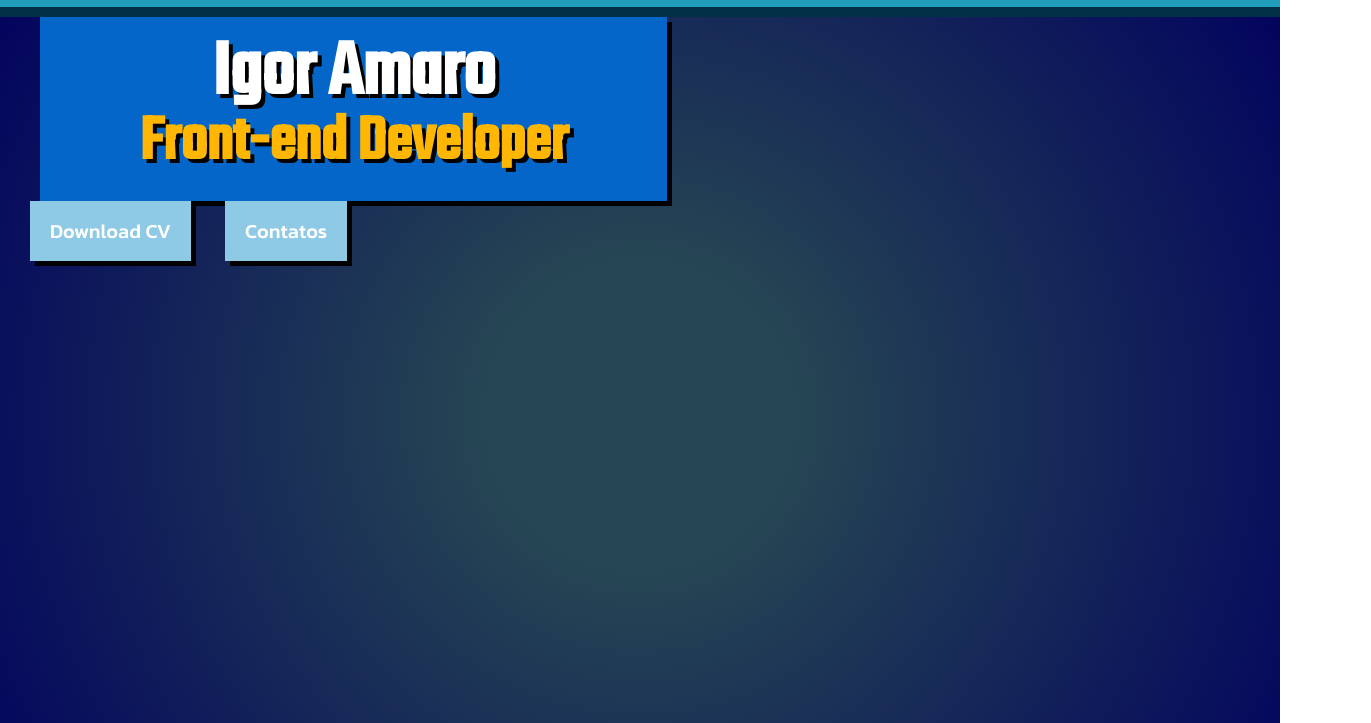
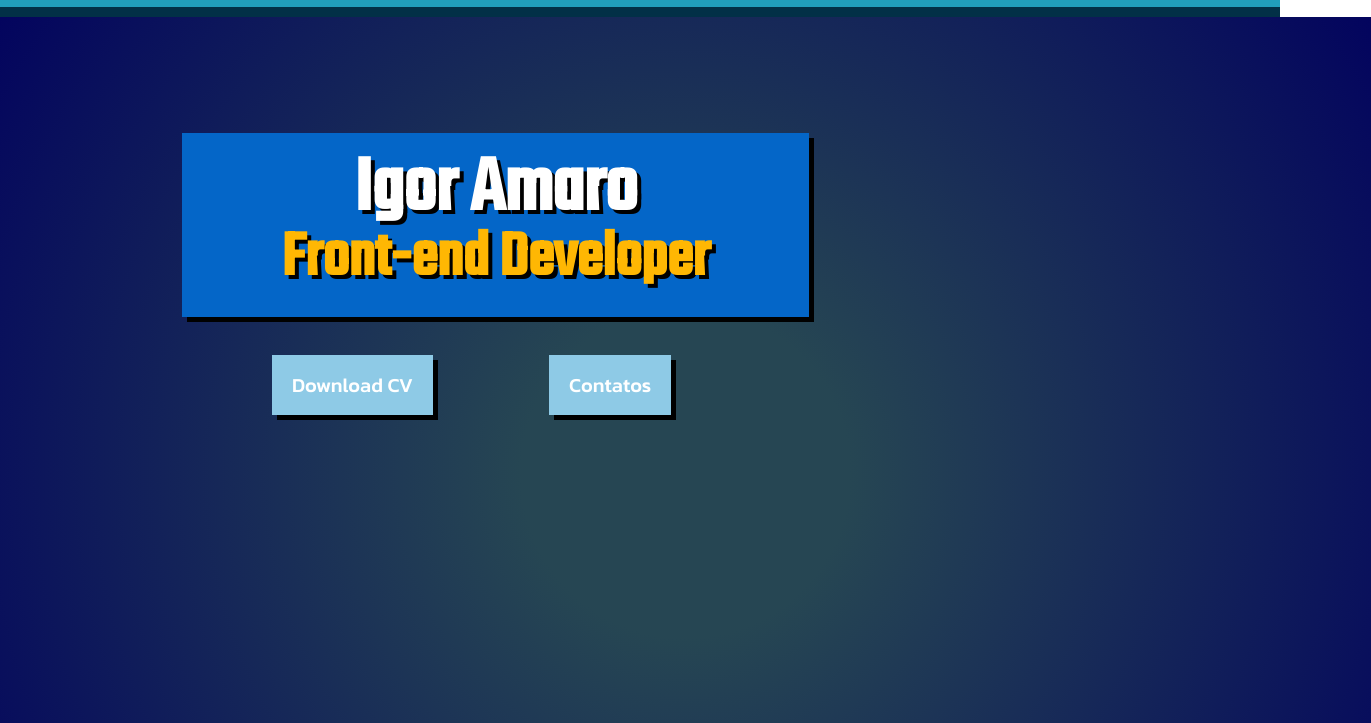
Before and after one commit to Igor-amg/Portifolio-, a plain HTML site: page index.html in a window 1280 px wide. Shown: the part 77-800 px from the top of the page, 1371 px wide, since content can reach past the window. Drawn offline with Linux system fonts and the light colour scheme.

Commit message:
alinhamento box title e botões

```diff
--- a/css/style.css
+++ b/css/style.css
@@ -42,6 +42,8 @@ header nav a:hover{
 main{
   width: 100%;
   height: 797px;
+  padding-top: 116px;
+  padding-left: 91px;
   background: rgb(38,70,83);
   background: radial-gradient(circle, rgba(38,70,83,1) 20%, rgba(3,4,94,1) 100%);
 }
@@ -51,20 +53,19 @@ main{
   width: 627px;
   height: 184px;
   box-shadow: 5px 5px 0 #000;
-  margin-left: 40px;
+  margin-left: 91px;
+  text-align: center;
 
 }
-h1{
+#main-container h1{
   font-size: 80px;
   color: #fff;
   text-shadow: 4px 4px 0 #000;
   font-family: 'Teko', sans-serif;
-  text-align: center;
   max-height: 40px;
 }
-h2{
+#main-container h2{
   font-size: 65px;
-  text-align: center;
   color: #ffb703;
   text-shadow: 4px 4px 0 #000;
   margin-top: 40px;
@@ -72,5 +73,11 @@ h2{
 
 }
 main .button{
-  margin-left: 30px;
+  margin-left: 112px;
+  margin-top: 38px;
+  cursor: pointer;
 }
+
+main .spc{
+  margin-left: 181px;
+}
```
